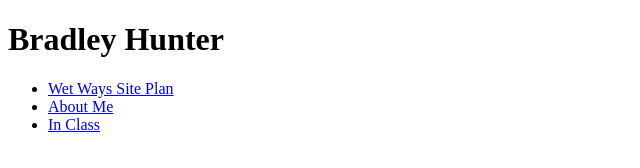
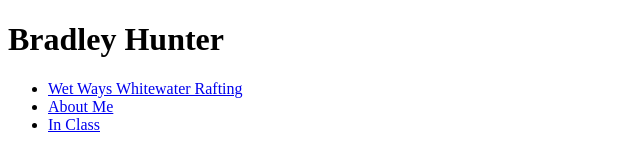
Before and after one commit to Bradley-Hunter/wdd130, a plain HTML site: page index.html in a window 1280 px wide. Shown: the full height of the page, 0-640 px from the left. Drawn offline with Linux system fonts and the light colour scheme.

Commit message:
Updated link to whitewater rafting website

```diff
--- a/index.html
+++ b/index.html
@@ -10,7 +10,7 @@
 <body>
     <h1>Bradley Hunter</h1>
     <ul>
-        <li><a href="wwr/site-plan-rafting.html">Wet Ways Site Plan</a></li>
+        <li><a href="wwr/index.html">Wet Ways Whitewater Rafting</a></li>
         <li><a href="aboutme/index.html">About Me</a></li>
         <li><a href="inclass/index.html">In Class</a></li>
     </ul>
```
